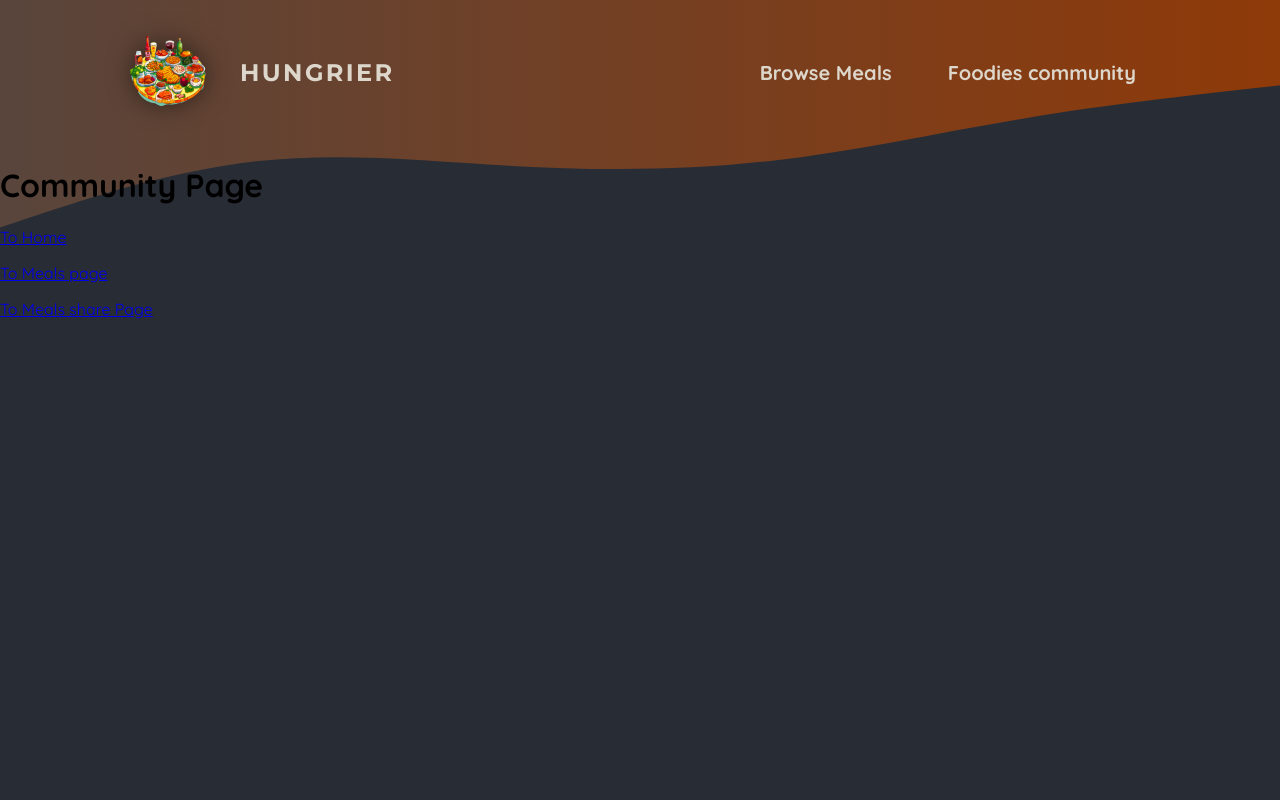
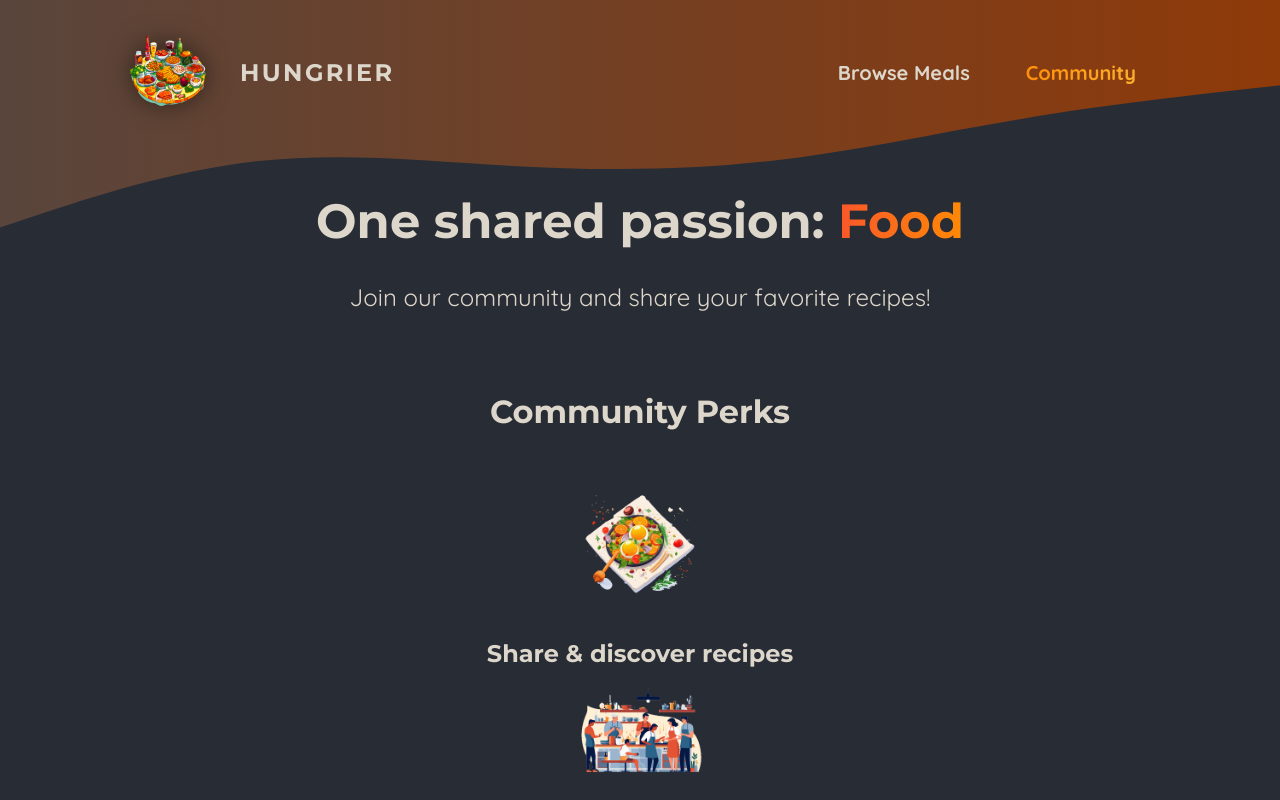
Before and after one commit to VibhuAgarwal/FoodieNextJS, a Next.js app: page /community in a window 1280 px wide. Shown: the top 800 px of the page. Built offline with nearby package versions, Linux system fonts and the light colour scheme.

Commit message:
Rendering components efficiently using 'use client' in the lowest component possible.

```diff
--- a/app/community/page.jsx
+++ b/app/community/page.jsx
@@ -1,12 +1,40 @@
-import Link from "next/link";
+import Image from 'next/image';
+
+import mealIcon from '@/assets/icons/meal.png';
+import communityIcon from '@/assets/icons/community.png';
+import eventsIcon from '@/assets/icons/events.png';
+import classes from './page.module.css';
 
 export default function CommunityPage() {
     return (
-        <main>
-            <h1>Community Page</h1>
-            <p><Link href='/'>To Home</Link></p>
-            <p><Link href='/meals'>To Meals page</Link></p>
-            <p><Link href='/meals/share'>To Meals share Page</Link></p>
-        </main>
+        <>
+            <header className={classes.header}>
+                <h1>
+                    One shared passion: <span className={classes.highlight}>Food</span>
+                </h1>
+                <p>Join our community and share your favorite recipes!</p>
+            </header>
+            <main className={classes.main}>
+                <h2>Community Perks</h2>
+
+                <ul className={classes.perks}>
+                    <li>
+                        <Image src={mealIcon} alt="A delicious meal" />
+                        <p>Share & discover recipes</p>
+                    </li>
+                    <li>
+                        <Image src={communityIcon} alt="A crowd of people, cooking" />
+                        <p>Find new friends & like-minded people</p>
+                    </li>
+                    <li>
+                        <Image
+                            src={eventsIcon}
+                            alt="A crowd of people at a cooking event"
+                        />
+                        <p>Participate in exclusive events</p>
+                    </li>
+                </ul>
+            </main>
+        </>
     );
 }
--- /dev/null
+++ b/app/community/page.module.css
@@ -0,0 +1,61 @@
+.header {
+  gap: 3rem;
+  margin: 3rem auto 5rem auto;
+  width: 90%;
+  max-width: 75rem;
+  color: #ddd6cb;
+  font-size: 1.5rem;
+  text-align: center;
+}
+
+.header h1 {
+  font-family: "Montserrat", sans-serif;
+}
+
+.highlight {
+  background: linear-gradient(90deg, #f9572a, #ff8a05);
+  background-clip: text;
+  -webkit-background-clip: text;
+  -webkit-text-fill-color: transparent;
+}
+
+.main {
+  width: 90%;
+  max-width: 40rem;
+  margin: 0 auto;
+  text-align: center;
+}
+
+.main h2 {
+  font-family: "Montserrat", sans-serif;
+  font-size: 2rem;
+  margin-bottom: 3rem;
+  color: #ddd6cb;
+}
+
+.perks {
+  list-style: none;
+  margin: 3rem 0;
+  padding: 0;
+}
+
+.perks li {
+  display: flex;
+  flex-direction: column;
+  align-items: center;
+  gap: 2rem;
+}
+
+.perks img {
+  width: 8rem;
+  height: 8rem;
+  object-fit: contain;
+}
+
+.perks p {
+  font-family: "Montserrat", sans-serif;
+  font-size: 1.5rem;
+  font-weight: bold;
+  margin: 0;
+  color: #ddd6cb;
+}
--- a/app/layout.js
+++ b/app/layout.js
@@ -10,9 +10,7 @@ export default function RootLayout({ children }) {
   return (
     <html lang="en">
       <body>
-
         <MainHeader />
-
         {children}
       </body>
     </html>
--- a/assets/components/main-header/main-header.jsx
+++ b/assets/components/main-header/main-header.jsx
@@ -1,8 +1,11 @@
+
 import Link from "next/link";
 import Image from "next/image";
 import logoImg from '@/assets/logo.png';
 import classes from './main-header.module.css'
 import MainHeaderBackground from "./main-header-background";
+import { usePathname } from "next/navigation";
+import NavLink from "./nav-link";
 
 
 export default function MainHeader() {
@@ -22,14 +25,15 @@ export default function MainHeader() {
                 <nav className={classes.nav}>
                     <ul>
                         <li>
-                            <Link href='/meals'>Browse Meals</Link>
+                            <NavLink href='/meals'>Browse Meals</NavLink>
                         </li>
                         <li>
-                            <Link href='/community'>Foodies community</Link>
+                            <NavLink href='/community'>Community</NavLink>
                         </li>
                     </ul>
                 </nav>
             </header>
         </>
     )
+
 }
--- a/assets/components/main-header/main-header.module.css
+++ b/assets/components/main-header/main-header.module.css
@@ -19,23 +19,6 @@
   gap: 1.5rem;
   /* font-family: 'Montserrat', sans-serif; */
   font-size: 1.25rem;
-}
-
-.nav a {
-  text-decoration: none;
-  color: #ddd6cb;
-  font-weight: bold;
-  padding: 0.5rem 1rem;
-  border-radius: 0.5rem;
-}
-
-.nav a:hover,
-.nav a:active {
-  background: linear-gradient(90deg, #ff8a05, #f9b331);
-  background-clip: text;
-  -webkit-background-clip: text;
-  -webkit-text-fill-color: transparent;
-  text-shadow: 0 0 18px rgba(248, 190, 42, 0.8);
 }
 
 .active {
--- /dev/null
+++ b/assets/components/main-header/nav-link.jsx
@@ -0,0 +1,19 @@
+'use client'
+import Link from "next/link";
+import { usePathname } from "next/navigation";
+import classes from './nav-link.module.css'
+
+export default function NavLink({ href, children }) {
+    const path = usePathname();
+    return (
+        <Link href={href}
+            className=
+            {path.startsWith(href)
+                ? `${classes.link} ${classes.active}`
+                : classes.link
+            }
+        >
+            {children}
+        </Link>
+    );
+}
--- /dev/null
+++ b/assets/components/main-header/nav-link.module.css
@@ -0,0 +1,23 @@
+.link {
+  text-decoration: none;
+  color: #ddd6cb;
+  font-weight: bold;
+  padding: 0.5rem 1rem;
+  border-radius: 0.5rem;
+}
+
+.link:hover,
+.link:active {
+  background: linear-gradient(90deg, #ff8a05, #f9b331);
+  background-clip: text;
+  -webkit-background-clip: text;
+  -webkit-text-fill-color: transparent;
+  text-shadow: 0 0 18px rgba(248, 190, 42, 0.8);
+}
+
+.active {
+  background: linear-gradient(90deg, #ff8a05, #f9b331);
+  background-clip: text;
+  -webkit-background-clip: text;
+  -webkit-text-fill-color: transparent;
+}
```
